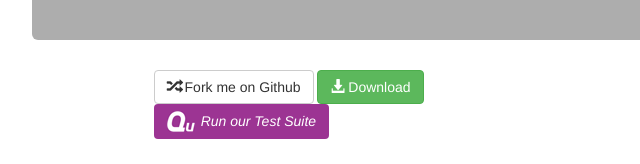
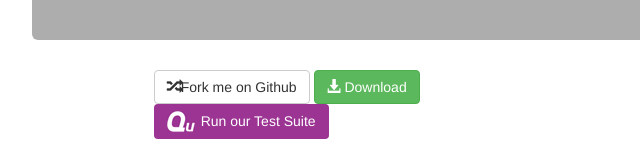
Before and after one commit to M-A-19/M-A-19.github.io, a plain HTML site: page angular.html in a window 1280 px wide. Shown: the part 636-800 px from the top of the page, 258-898 px from the left. Drawn offline with nearby package versions, Linux system fonts and the light colour scheme.

Commit message:
Update angular.html

```diff
--- a/angular.html
+++ b/angular.html
@@ -70,12 +70,14 @@
     <div class="row social">
         <div class="col-lg-2"></div>
         <div class="col-lg-8">
-            <a href="https://github.com/M-A-19/halftone-js/" target="_blank" class="btn btn-default btn-md"><i
-                    class="glyphicon glyphicon-random"></i> Fork me on Github</a>
-            <a href="https://github.com/M-A-19/halftone-js/archive/master.zip" target="_blank"
-               class="btn btn-success btn-md"><i class="glyphicon glyphicon-download-alt"></i> Download</a>
-            <a href="halftone.html" class="btn btn-qunit"><i><img src="images/qunit-icon.png"
-                                                                  style="display:inline;"><i>Run our Test Suite</a>
+            <a href="https://github.com/M-A-19/halftone-js/" target="_blank" class="btn btn-default btn-md">
+                <i class="glyphicon glyphicon-random"></i>Fork me on Github
+            </a>
+            <a href="https://github.com/M-A-19/halftone-js/archive/master.zip" target="_blank" class="btn btn-success btn-md">
+                <i class="glyphicon glyphicon-download-alt"></i> Download
+            </a>
+            <a href="halftone.html" class="btn btn-qunit"><i><img src="images/qunit-icon.png" style="display:inline;"></i>Run our Test Suite
+            </a>
         </div>
         <div class="col-lg-2"></div>
     </div>
```
